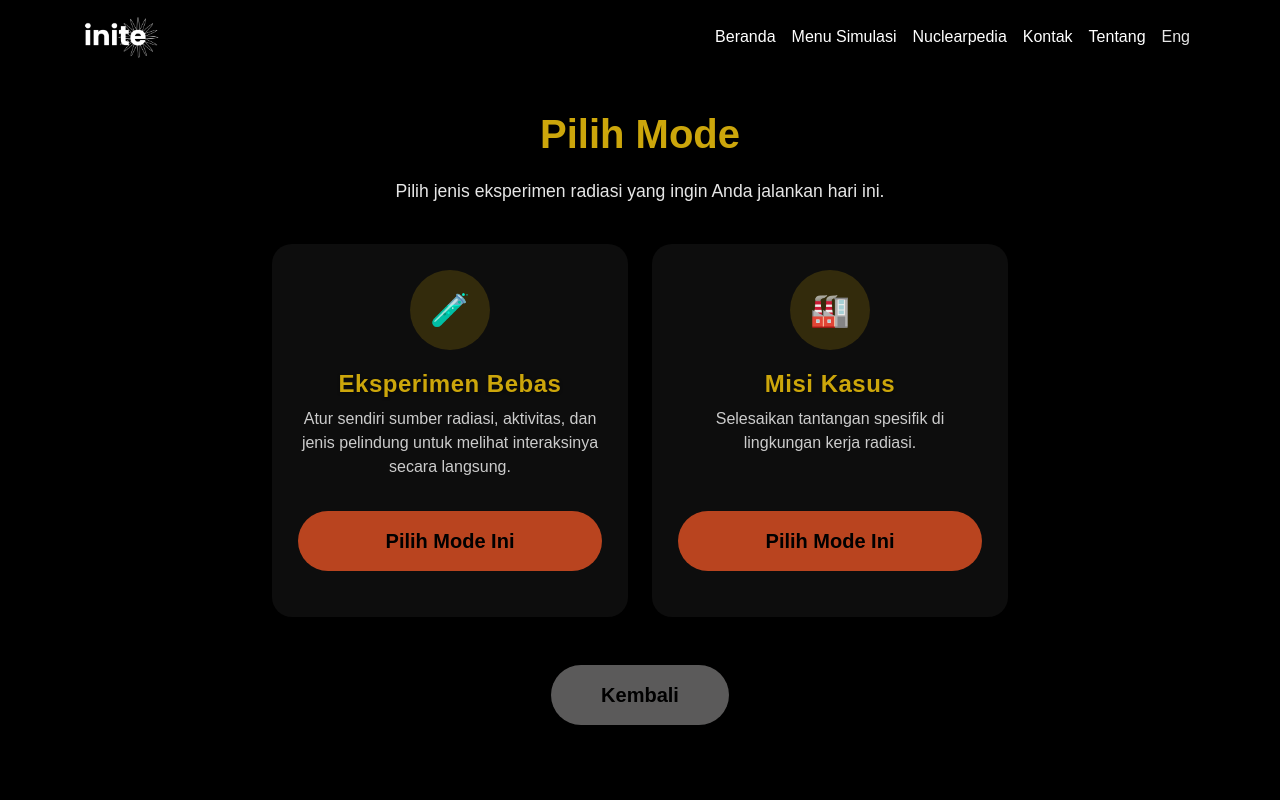
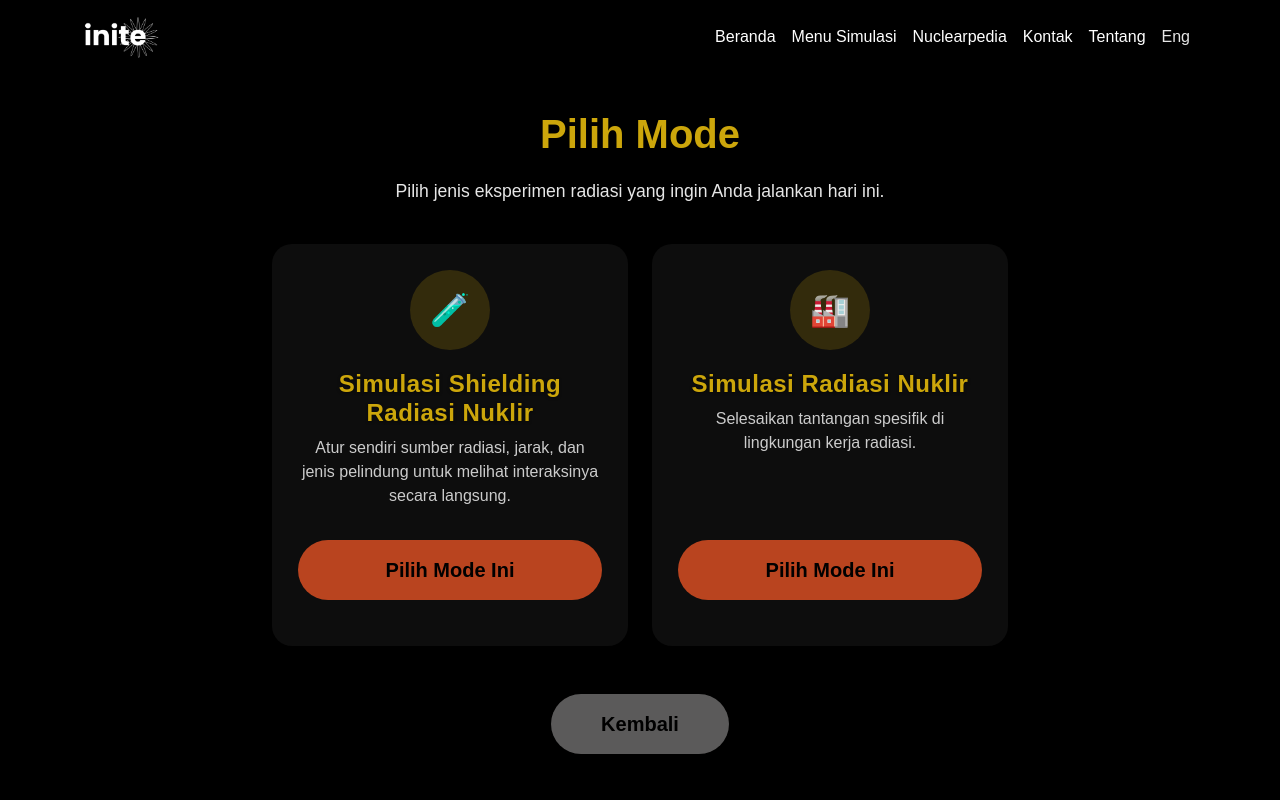
Before and after one commit to Sanssin/Inite, a React (Create React App) app: page /select-mode in a window 1280 px wide. Shown: the top 800 px of the page. Built offline with nearby package versions, Linux system fonts and the light colour scheme; no server answers.

Commit message:
Update titles and descriptions for radiation simulations

```diff
--- a/src/body/SelectMode.jsx
+++ b/src/body/SelectMode.jsx
@@ -41,9 +41,9 @@ const SelectMode = () => {
                   <div style={{ width: '80px', height: '80px', backgroundColor: 'rgba(204, 166, 11, 0.2)', borderRadius: '50%', marginBottom: '20px', display: 'flex', justifyContent: 'center', alignItems: 'center' }}>
                     <span style={{ fontSize: '2rem' }}>🧪</span>
                   </div>
-                  <Card.Title style={{ color: "#cca60b", fontWeight: "bold", fontSize: '1.5rem' }}>Eksperimen Bebas</Card.Title>
+                  <Card.Title style={{ color: "#cca60b", fontWeight: "bold", fontSize: '1.5rem' }}>Simulasi Shielding Radiasi Nuklir</Card.Title>
                   <Card.Text style={{ color: '#cccccc', textAlign: 'center', flexGrow: 1 }}>
-                    Atur sendiri sumber radiasi, aktivitas, dan jenis pelindung untuk melihat interaksinya secara langsung.
+                    Atur sendiri sumber radiasi, jarak, dan jenis pelindung untuk melihat interaksinya secara langsung.
                   </Card.Text>
                   <button className="btn1 rounded-5 mt-3 w-100">Pilih Mode Ini</button>
                 </Card.Body>
@@ -63,7 +63,7 @@ const SelectMode = () => {
                   <div style={{ width: '80px', height: '80px', backgroundColor: 'rgba(204, 166, 11, 0.2)', borderRadius: '50%', marginBottom: '20px', display: 'flex', justifyContent: 'center', alignItems: 'center' }}>
                     <span style={{ fontSize: '2rem' }}>🏭</span>
                   </div>
-                  <Card.Title style={{ color: "#cca60b", fontWeight: "bold", fontSize: '1.5rem' }}>Misi Kasus</Card.Title>
+                  <Card.Title style={{ color: "#cca60b", fontWeight: "bold", fontSize: '1.5rem' }}>Simulasi Radiasi Nuklir</Card.Title>
                   <Card.Text style={{ color: '#cccccc', textAlign: 'center', flexGrow: 1 }}>
                     Selesaikan tantangan spesifik di lingkungan kerja radiasi.
                   </Card.Text>
```
